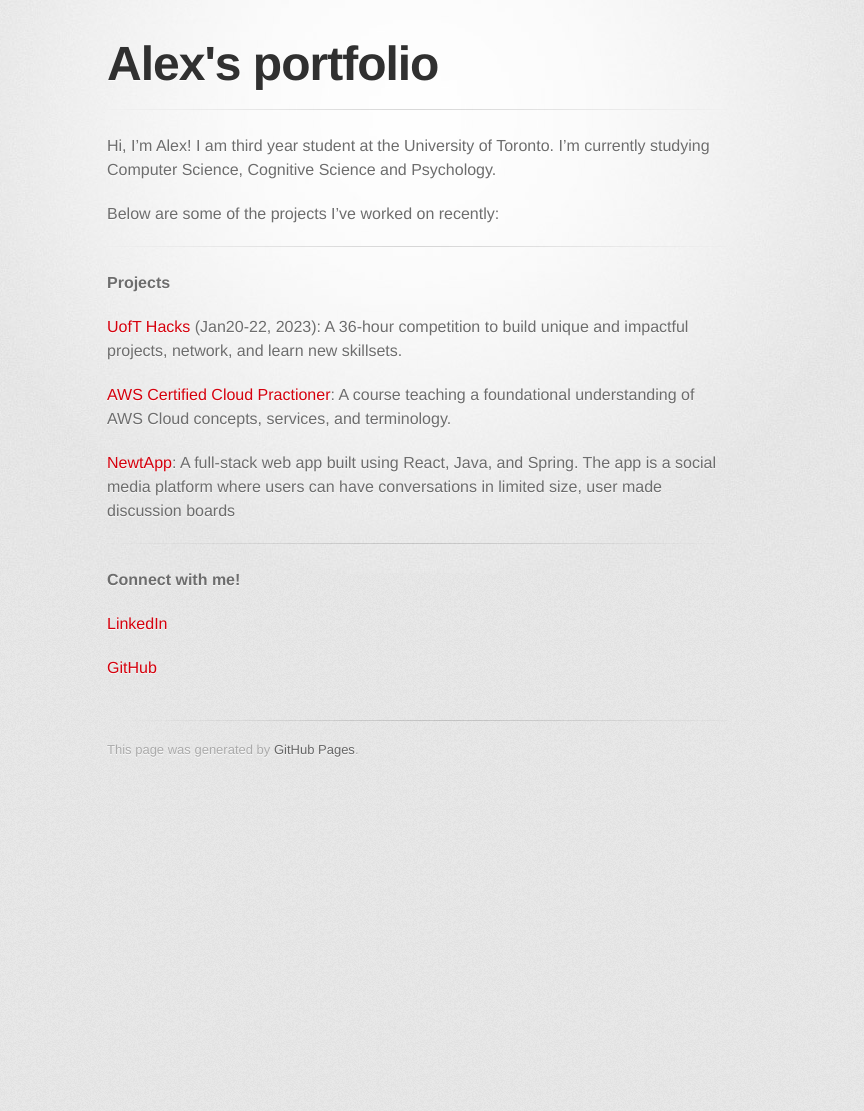
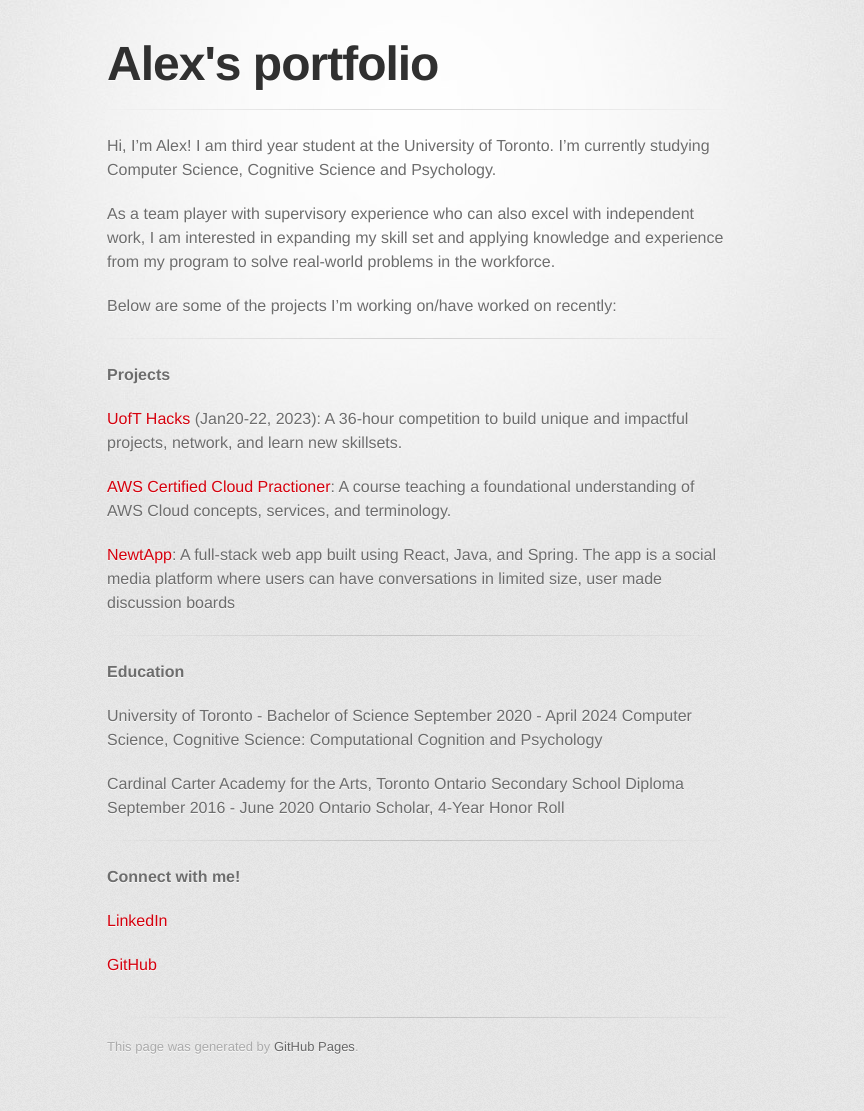
Before and after one commit to alexszokolay/alexszokolay.github.io, a Jekyll site: the page built from index.md, in a window 1280 px wide. Shown: the whole page, without its empty margins (223-1087 px from the left). Built offline with Jekyll 4.4.1, drawn with Linux system fonts in a browser that asks for light colours; some web fonts are replaced; our own code applies the rules of GitHub Pages for plain Markdown files; the repository's description, which GitHub fills in, is left out; before the commit the page ends 900 px from its top, so only the background shows below that.

Commit message:
Add education/about me section
Add

```diff
--- a/index.md
+++ b/index.md
@@ -1,6 +1,9 @@
 Hi, I'm Alex! I am third year student at the University of Toronto. I'm currently studying Computer Science, Cognitive Science and Psychology.
 
-Below are some of the projects I've worked on recently:
+As a team player with supervisory experience who can also excel with independent work, I am interested in expanding my skill set and applying knowledge and experience from my program to solve real-world problems in the workforce.
+
+
+Below are some of the projects I'm working on/have worked on recently:
 
 ___
 
@@ -12,6 +15,18 @@ ___
 
 [NewtApp](https://newt.social/): A full-stack web app built using React, Java, and Spring. The app is a social media platform where users can have conversations in limited size, user made discussion boards
 
+---
+**Education**
+
+University of Toronto - Bachelor of Science
+September 2020 -  April 2024
+Computer Science, Cognitive Science: Computational Cognition and Psychology
+
+Cardinal Carter Academy for the Arts,  Toronto
+Ontario Secondary School Diploma
+September 2016 - June 2020
+Ontario Scholar, 4-Year Honor Roll
+
 ___
 
 **Connect with me!**
```
